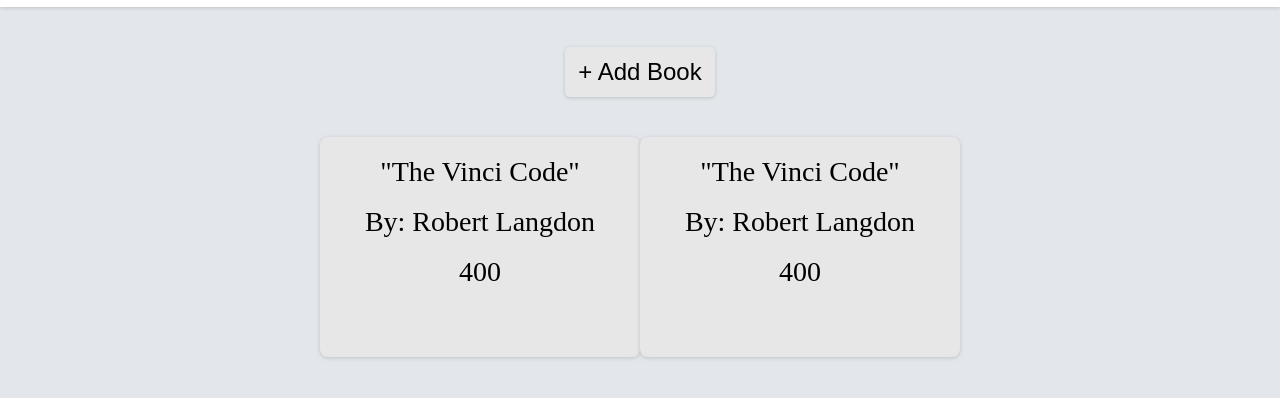
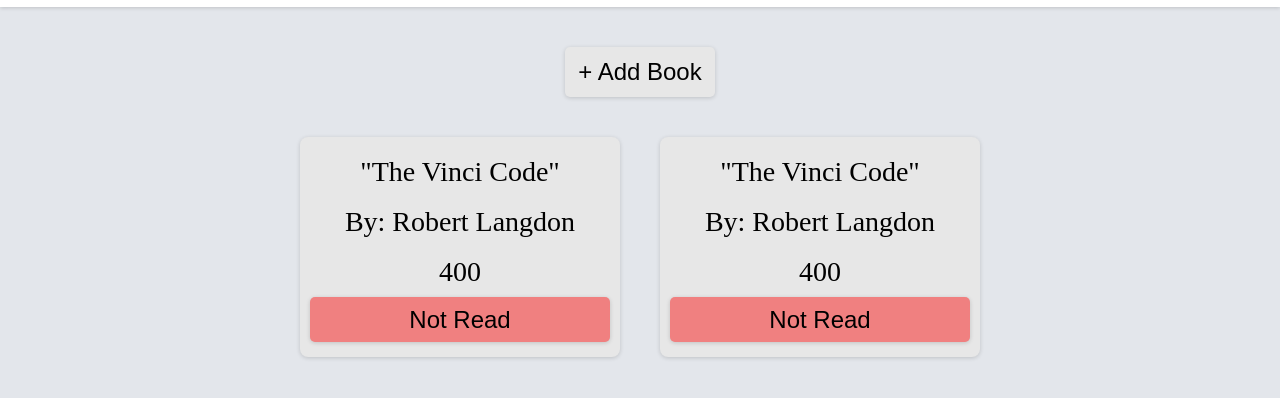
Before and after one commit to sgupta005/library, a plain HTML site: page index.html in a window 1280 px wide. Shown: the part 50-448 px from the top of the page. Drawn offline with Linux system fonts and the light colour scheme.

Commit message:
Added read button to book card

```diff
--- a/main.js
+++ b/main.js
@@ -42,6 +42,7 @@ bookForm.addEventListener('submit', (event)=>{
 
     const book = new Book(title,author,pages,read);
     myLibrary.push(book);
+
     bookCard = createBookCard(book);
     bookGridContainer.appendChild(bookCard);
     console.log(myLibrary);
@@ -64,67 +65,18 @@ function createBookCard(book){
     title.textContent = `"${book.title}"`;
     author.textContent = `By: ${book.author}`;
     pages.textContent = book.pages;
-    bookCard.append(title,author,pages);
+    readButton = createReadButton(book);
+    bookCard.append(title,author,pages,readButton);
     return bookCard;
 }
-
-
-
-
-
-
-
-
-
-
-
-
-
-
-
-
-
-
-
-
-
-
-
-
-
-
-
-
-
-
-
-// const addBookButton = document.getElementById('add-book-button');
-// const bookForm = document.getElementById('book-form');
-// const addBookForm = document.getElementById('add-book-form');
-// const bookGridContainer = document.getElementById('book-grid-container');
-
-// addBookButton.addEventListener('click', ()=>{
-//     addBookButton.disabled = true;
-//     bookForm.style.display = 'flex';
-// })
-
-// addBookForm.addEventListener('submit', (e)=>{
-//     e.preventDefault();
-
-//     const title = document.getElementById('book-title').value;
-//     const author = document.getElementById('book-author').value;
-//     const pages = parseInt(document.getElementById('book-pages').value);
-//     const read = document.getElementById('book-read').value;
-
-//     const book = new Book(title,author,pages,read);
-//     myLibrary.push(book);
-//     bookCard = createBookCard(book);
-//     bookGridContainer.appendChild(bookCard);
-//     console.log(myLibrary);
-//     addBookForm.reset();
-//     bookForm.style.display = 'none';
-//     addBookButton.disabled = false;
-// })
-
-
-//
+function createReadButton(book){
+    readButton = document.createElement('button');
+    readButton.classList.add('read-button');
+    if (book.read == 'on'){
+        readButton.textContent = 'Read';
+        readButton.classList.add('on');
+    }else{
+        readButton.textContent = 'Not Read';
+    }
+    return readButton;
+}
--- a/style.css
+++ b/style.css
@@ -102,6 +102,7 @@ h1, h2{
     flex-wrap: wrap;
 }
 .book-card{
+    margin: 10px 20px;
     line-height: 50px;
     display: flex;
     flex-direction: column;
@@ -109,10 +110,21 @@ h1, h2{
     font-size: 28px ;
     border-radius: 8px ;
     background-color: rgb(231, 231, 231);
-    box-shadow: rgba(0, 0, 0, 0.16) 0px 1px 4px;;
+    box-shadow: rgba(0, 0, 0, 0.16) 0px 1px 4px;
     margin-top: 40px;
     padding: 10px 10px;
-    width: 300px;
     min-width: 300px;
     height: 200px;
 }
+.read-button{
+    background-color: lightcoral;
+    font-size: 24px;
+    border: none;
+    box-shadow: rgba(0, 0, 0, 0.16) 0px 1px 4px;
+    border-radius: 5px;
+    height: 45px;
+    width: 300px;
+}
+.read-button.on{
+    background-color: lightgreen;
+}
```
